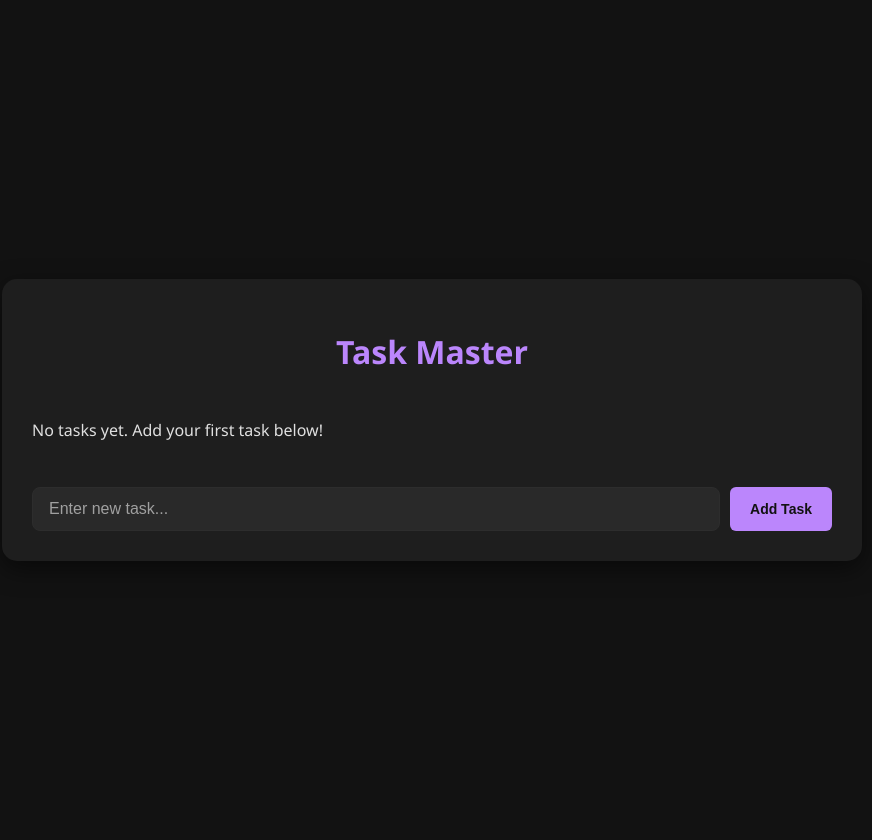
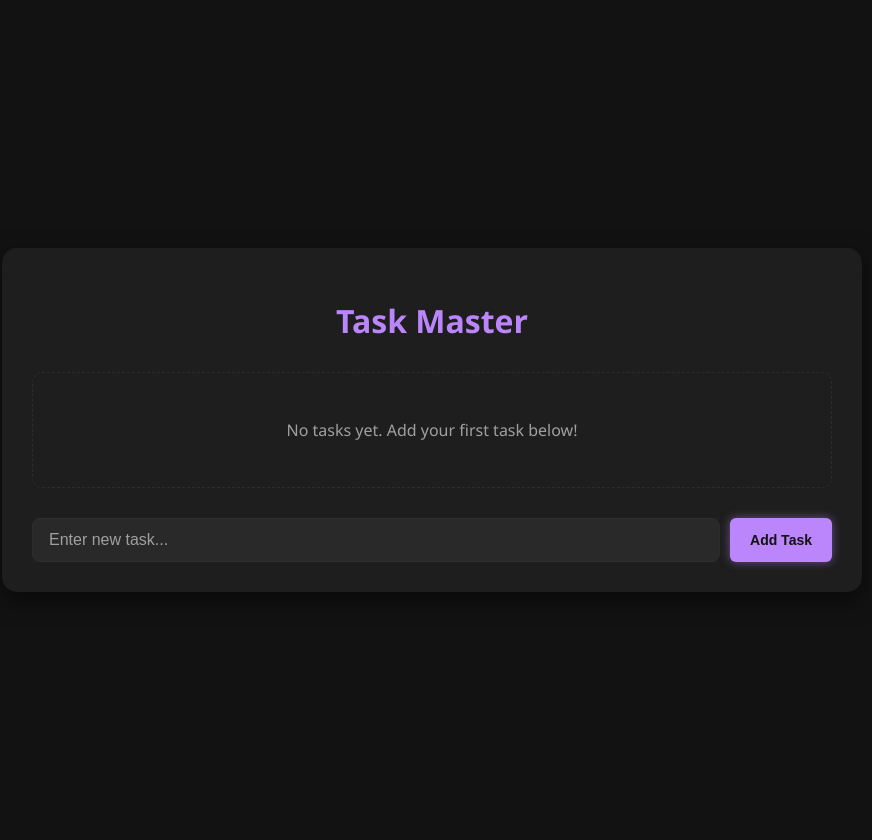
Before and after one commit to Ravikant-jain/Flask_to_do, a Flask app: template templates/index.html in a window 1280 px wide. Shown: the whole page, without its empty margins (208-1080 px from the left). Run offline with Flask 3, Linux system fonts and the light colour scheme; the template is opened without the code that fills it, so the values that code supplies are empty.

Commit message:
Update main.css

```diff
--- a/static/css/main.css
+++ b/static/css/main.css
@@ -3,6 +3,7 @@
     --bg-color: #121212;
     --card-bg: #1e1e1e;
     --primary: #bb86fc;
+    --primary-glow: rgba(187, 134, 252, 0.50);
     --secondary: #03dac6;
     --danger: #cf6679;
     --text: #e0e0e0;
@@ -49,7 +50,7 @@
     margin-bottom: 30px;
   }
 
-  /* Task Card */
+  /* Task Card with Glow Effect */
   .task-card {
     background: rgba(255, 255, 255, 0.05);
     border-radius: 10px;
@@ -58,12 +59,13 @@
     justify-content: space-between;
     align-items: center;
     border-left: 4px solid var(--primary);
-    transition: transform 0.2s, box-shadow 0.2s;
+    transition: transform 0.2s, box-shadow 0.3s;
+    box-shadow: 0 0 10px var(--primary-glow);
   }
 
   .task-card:hover {
     transform: translateY(-2px);
-    box-shadow: 0 5px 15px rgba(0, 0, 0, 0.3);
+    box-shadow: 0 0 20px var(--primary-glow), 0 5px 15px rgba(0, 0, 0, 0.3);
   }
 
   .task-content {
@@ -116,12 +118,17 @@
     color: #121212;
     font-weight: 600;
     padding: 10px 20px;
+    box-shadow: 0 0 10px var(--primary-glow);
   }
 
   .btn:hover {
     opacity: 0.9;
     transform: translateY(-2px);
     box-shadow: 0 4px 8px rgba(0, 0, 0, 0.2);
+  }
+
+  .add:hover {
+    box-shadow: 0 0 15px var(--primary-glow), 0 4px 8px rgba(0, 0, 0, 0.2);
   }
 
   /* Form Styling */
@@ -192,11 +199,22 @@
     font-weight: 600;
     cursor: pointer;
     transition: 0.3s;
+    box-shadow: 0 0 10px rgba(3, 218, 198, 0.15);
   }
 
   .content input[type="submit"]:hover {
     opacity: 0.9;
     transform: translateY(-2px);
+    box-shadow: 0 0 15px rgba(3, 218, 198, 0.25);
+  }
+
+  /* Empty state styling */
+  .empty-state {
+    text-align: center;
+    padding: 30px;
+    color: var(--text-secondary);
+    border: 1px dashed var(--border);
+    border-radius: 10px;
   }
 
   /* Responsive design */
```
